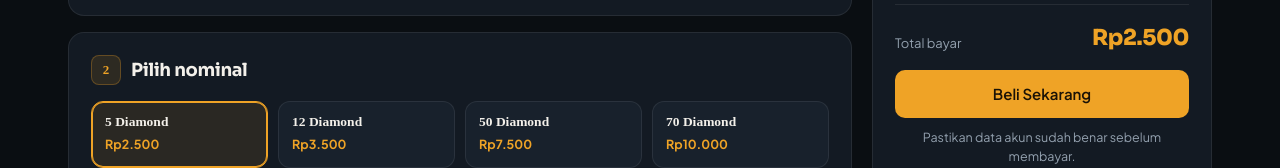
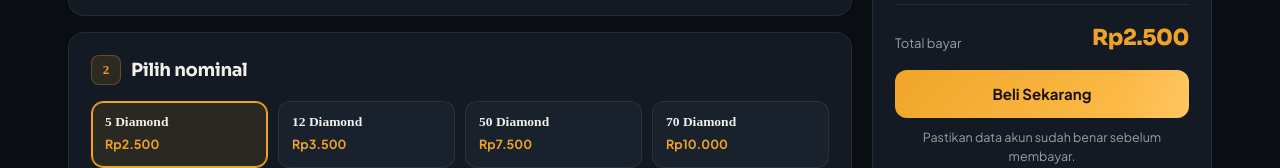
Before and after one commit to ersetdigital-sudo/orvixa, a Next.js app: page /free-fire in a window 1280 px wide. Shown: the part 620-788 px from the top of the page. Built offline with nearby package versions, Linux system fonts and the light colour scheme; no server answers.

Commit message:
feat: animasi button Beli Sekarang di detail game
- Gradient shimmer bergerak
- Pulse glow effect
- Sweep light effect (cahaya bergerak dari kiri ke kanan)
- Hover: scale up + glow lebih besar
- Active: scale down (feedback klik)

```diff
--- a/src/app/globals.css
+++ b/src/app/globals.css
@@ -384,3 +384,46 @@ h1, h2, h3, .font-display {
     z-index: 40;
   }
 }
+
+/* Buy button animation */
+.btn-buy-anim {
+  background: linear-gradient(135deg, var(--color-primary) 0%, #FFBE4D 50%, var(--color-primary) 100%);
+  background-size: 200% 200%;
+  color: var(--color-primary-ink);
+  border: none;
+  border-radius: 12px;
+  cursor: pointer;
+  position: relative;
+  transition: transform 0.25s ease, box-shadow 0.25s ease;
+  animation: btnShimmer 3s ease-in-out infinite, btnPulse 2s ease-in-out infinite;
+}
+.btn-buy-anim:hover {
+  transform: scale(1.03);
+  box-shadow: 0 0 28px rgba(239, 163, 38, 0.45), 0 0 60px rgba(239, 163, 38, 0.18);
+  animation: none;
+}
+.btn-buy-anim:active {
+  transform: scale(0.97);
+}
+.btn-buy-anim::before {
+  content: "";
+  position: absolute;
+  top: 0;
+  left: -100%;
+  width: 100%;
+  height: 100%;
+  background: linear-gradient(90deg, transparent, rgba(255,255,255,0.25), transparent);
+  animation: btnSweep 2.5s ease-in-out infinite;
+}
+@keyframes btnShimmer {
+  0%, 100% { background-position: 0% 50%; }
+  50% { background-position: 100% 50%; }
+}
+@keyframes btnPulse {
+  0%, 100% { box-shadow: 0 0 0 0 rgba(239, 163, 38, 0.4); }
+  50% { box-shadow: 0 0 20px 4px rgba(239, 163, 38, 0.25); }
+}
+@keyframes btnSweep {
+  0% { left: -100%; }
+  50%, 100% { left: 100%; }
+}
--- a/src/components/GameDetailPage.tsx
+++ b/src/components/GameDetailPage.tsx
@@ -230,7 +230,9 @@ export default function GameDetailPage(props: GameDetailProps) {
                 <span className="text-[13px]" style={{ color: "var(--color-muted)" }}>Total bayar</span>
                 <span className="font-display font-extrabold text-[22px]" style={{ color: "var(--color-primary)" }}>{money(price + fee)}</span>
               </div>
-              <button className="btn btn-primary w-full h-12 mt-4 text-[15px]" onClick={handleBuy}>Beli Sekarang</button>
+              <button className="btn-buy-anim w-full h-12 mt-4 text-[15px] font-bold relative overflow-hidden" onClick={handleBuy}>
+                <span className="relative z-10">Beli Sekarang</span>
+              </button>
               <p className="mt-2.5 text-[12.5px] text-center" style={{ color: buyMsgColor }}>{buyMsg}</p>
             </div>
           </aside>
```
